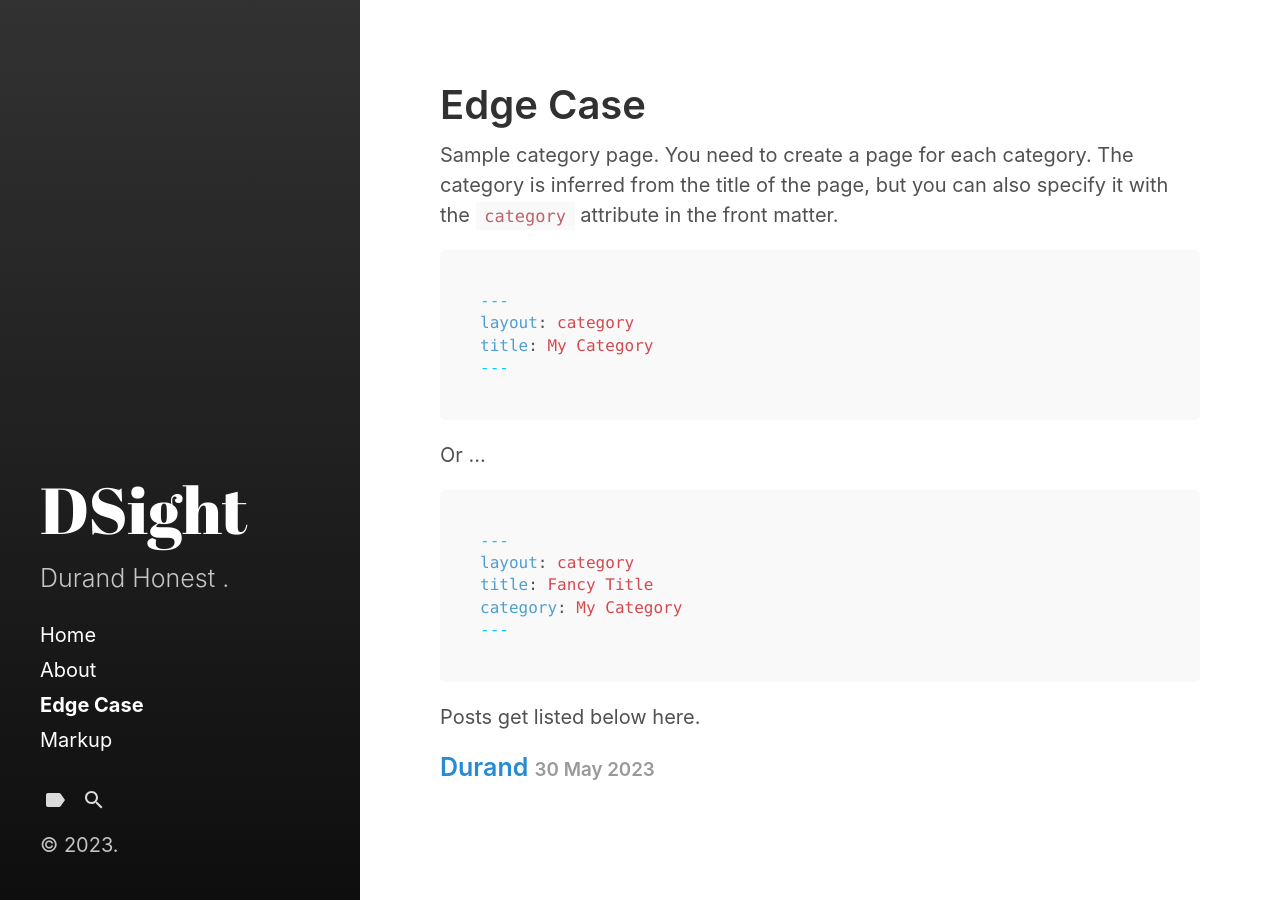
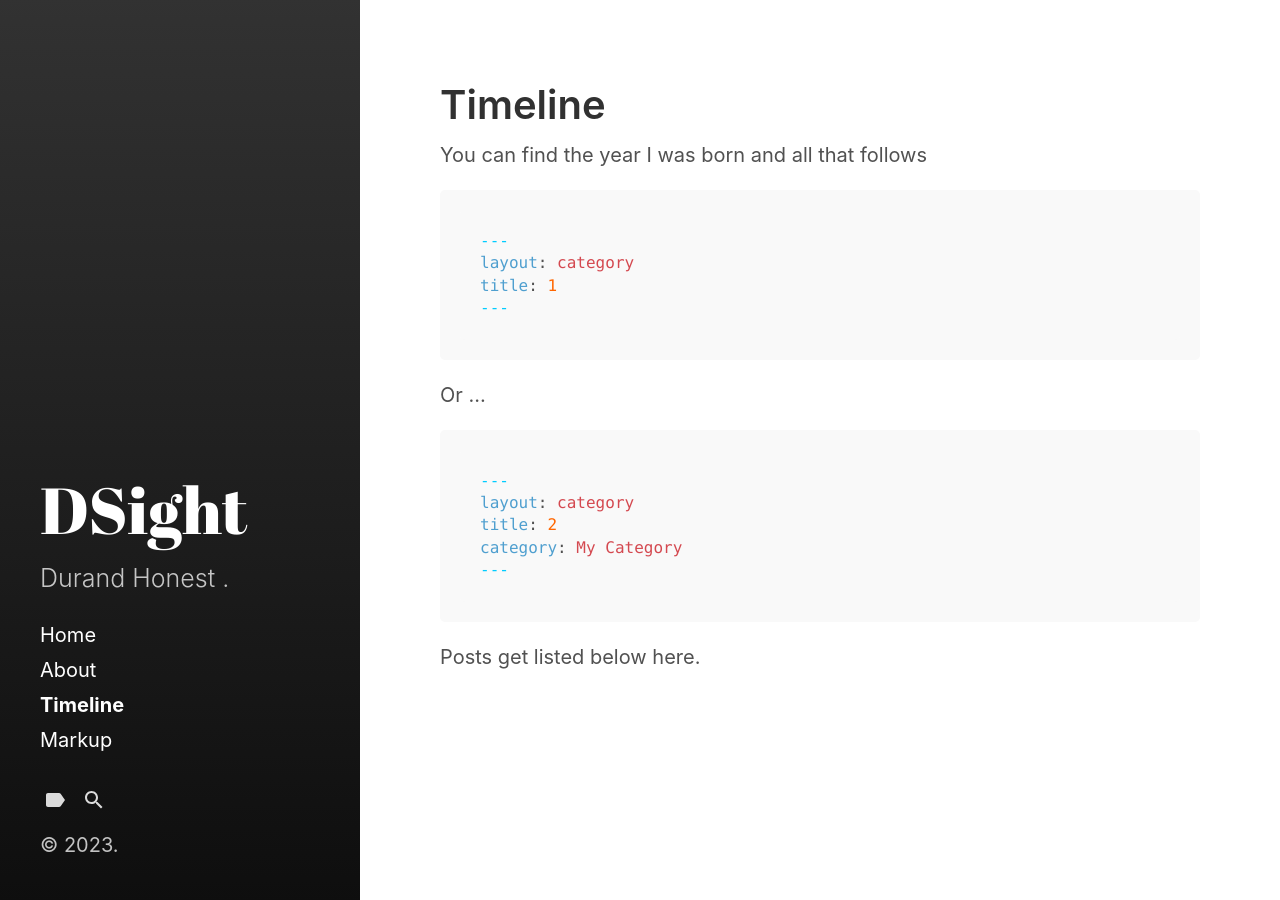
Before and after one commit to TrillBeast8/DSight, a Jekyll site: the page built from category/edge-case.md, in a window 1280 px wide. Built offline with Jekyll 4.4.1, drawn with Linux system fonts in a browser that asks for light colours.

Commit message:
modified:   category/edge-case.md

````diff
--- a/category/edge-case.md
+++ b/category/edge-case.md
@@ -1,16 +1,15 @@
 ---
 layout: category
-title: Edge Case
+title: Timeline
 ---
 
-Sample category page. You need to create a page for each category.
-The category is inferred from the title of the page, but you can also
-specify it with the `category` attribute in the front matter.
+You can find the year I was born and all that follows
+
 
 ```md
 ---
 layout: category
-title: My Category
+title: 1
 ---
 ```
 
@@ -19,7 +18,7 @@ Or ...
 ```md
 ---
 layout: category
-title: Fancy Title
+title: 2
 category: My Category
 ---
 ```
````
